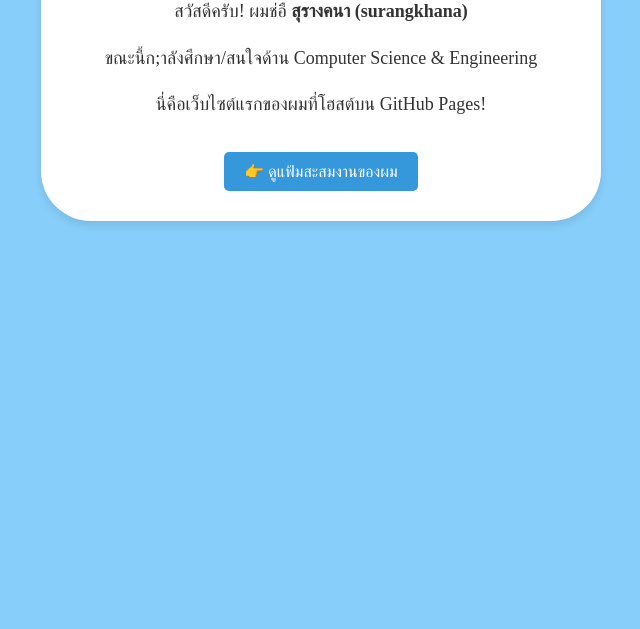
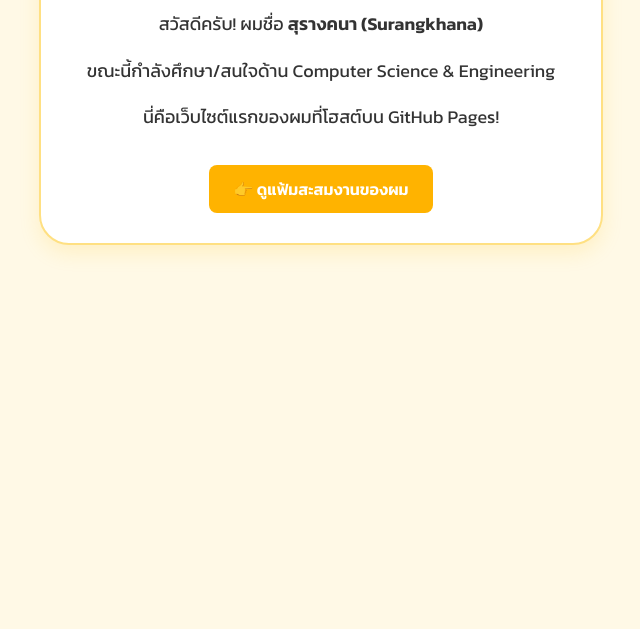
Before and after one commit to s34777-max/index.html, a plain HTML site: page index.html in a window 1280 px wide. Shown: the part 171-800 px from the top of the page, without its empty margins (319-959 px from the left). Drawn offline with Linux system fonts and the light colour scheme.

Commit message:
Refactor index.html for improved styling and content
Updated the HTML structure and styles for better presentation.

```diff
--- a/index.html
+++ b/index.html
@@ -1,32 +1,60 @@
-<!-- นี่คือโครงสร้างหน้าเว็บทังหมด ้ -->
 <!DOCTYPE html>
 <html lang="th">
 <head>
 <meta charset="UTF-8">
-<title>หน้าแนะน;าตัวของฉัน</title>
+<title>หน้าแนะนำตัวของฉัน</title>
+<!-- นำเข้าฟอนต์ Kanit จาก Google Fonts เพื่อความสวยงาม -->
+<link href="https://fonts.googleapis.com/css2?family=Kanit:wght@300;400;600&display=swap" rel="stylesheet">
 <style>
 body {
-background-color: #87CEFA; color: #333;
-text-align: center; padding: 50px;
-
+    /* เปลี่ยนพื้นหลังเป็นสีเหลืองอ่อนพาสเทล */
+    background-color: #FFF9E6;
+    color: #333;
+    text-align: center;
+    padding: 50px;
+    /* ตั้งค่าฟอนต์หลักของเว็บ */
+    font-family: 'Kanit', sans-serif;
 }
 .card {
-background: white; border-radius: 50px;
-box-shadow: 0 4px 8px rgba(0,0,0,0.1);
-max-width: 500px; margin: 0 auto; padding: 30px;
-
+    background: white;
+    border-radius: 30px; /* ปรับความโค้งมนให้ดูละมุนขึ้น */
+    box-shadow: 0 8px 20px rgba(255, 193, 7, 0.15); /* เงาสีเหลืองนวล */
+    max-width: 500px;
+    margin: 0 auto;
+    padding: 30px;
+    border: 2px solid #FFE082; /* เพิ่มกรอบสีเหลืองทองบางๆ */
 }
-h1 { color: #2c3e50; }
-p { font-size: 18px; line-height: 1.6; }
+h1 {
+    color: #F57F17; /* หัวข้อสีเหลืองอำพันเข้ม ตัดกับพื้นหลัง */
+}
+p {
+    font-size: 18px;
+    line-height: 1.6;
+}
+.btn-portfolio {
+    display: inline-block;
+    /* เปลี่ยนปุ่มเป็นโทนสีเหลืองทอง-ส้มสดใส */
+    background: #FFB300;
+    color: white;
+    padding: 12px 24px;
+    text-decoration: none;
+    border-radius: 8px;
+    margin-top: 15px;
+    font-weight: 600;
+    transition: background 0.3s;
+}
+.btn-portfolio:hover {
+    background: #FFA000; /* สีเข้มขึ้นเมื่อเอาเมาส์ชี้ */
+}
 </style>
 </head>
 <body>
 <div class="card">
-<h1>ยินดีต้อนรับสู่โปรไฟล์ของฉัน </h1>
-<p>สวัสดีครับ! ผมช่อื <strong>สุรางคนา (surangkhana)</strong></p>
-<p>ขณะนี้ก;าลังศึกษา/สนใจด้าน Computer Science & Engineering</p>
+<h1>ยินดีต้อนรับสู่โปรไฟล์ของฉัน</h1>
+<p>สวัสดีครับ! ผมชื่อ <strong>สุรางคนา (Surangkhana)</strong></p>
+<p>ขณะนี้กำลังศึกษา/สนใจด้าน Computer Science & Engineering</p>
 <p>นี่คือเว็บไซต์แรกของผมที่โฮสต์บน GitHub Pages!</p>
-<a href="portfolio.html" style="display:inline-block; background:#3498db; color:white; padding:10px 20px; text-decoration:none; border-radius:5px; margin-top:15px;">👉 ดูแฟ้มสะสมงานของผม</a>
+<a href="portfolio.html" class="btn-portfolio">👉 ดูแฟ้มสะสมงานของผม</a>
 </div>
 </body>
 </html>
```
